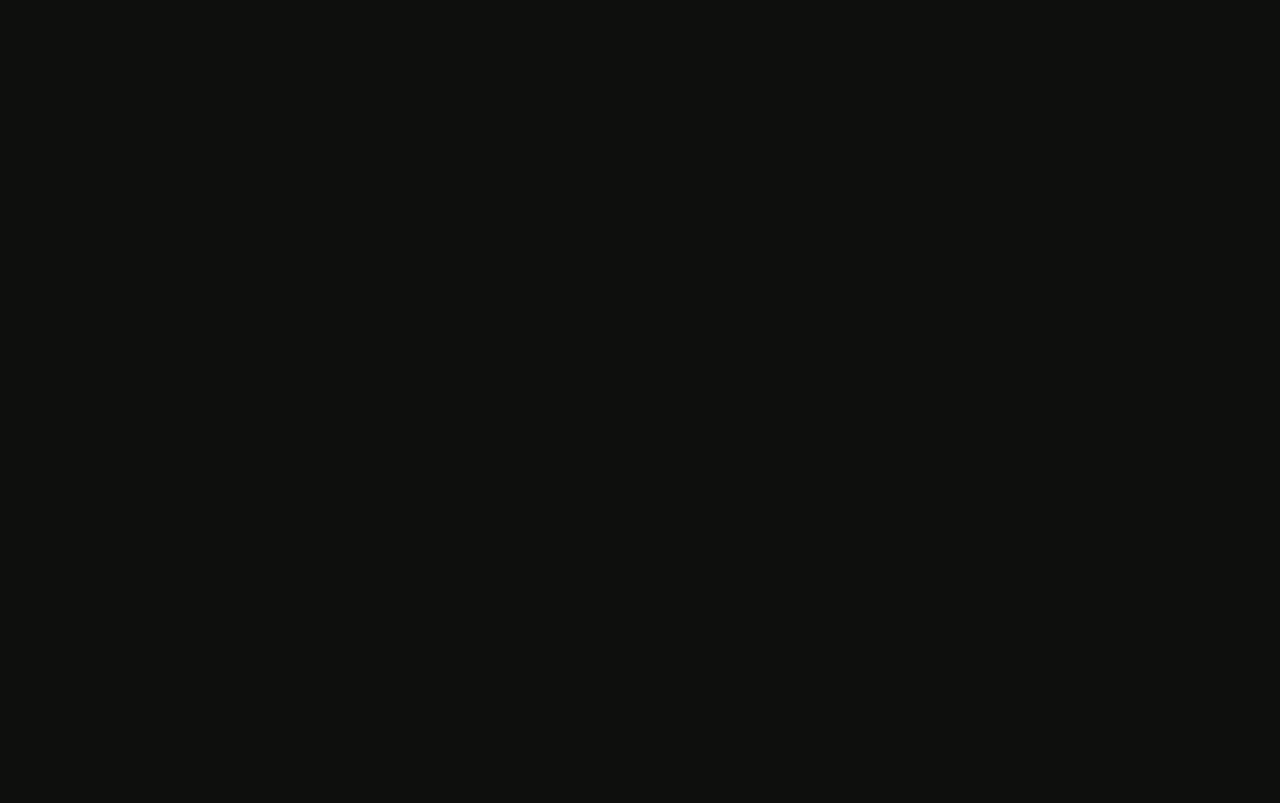
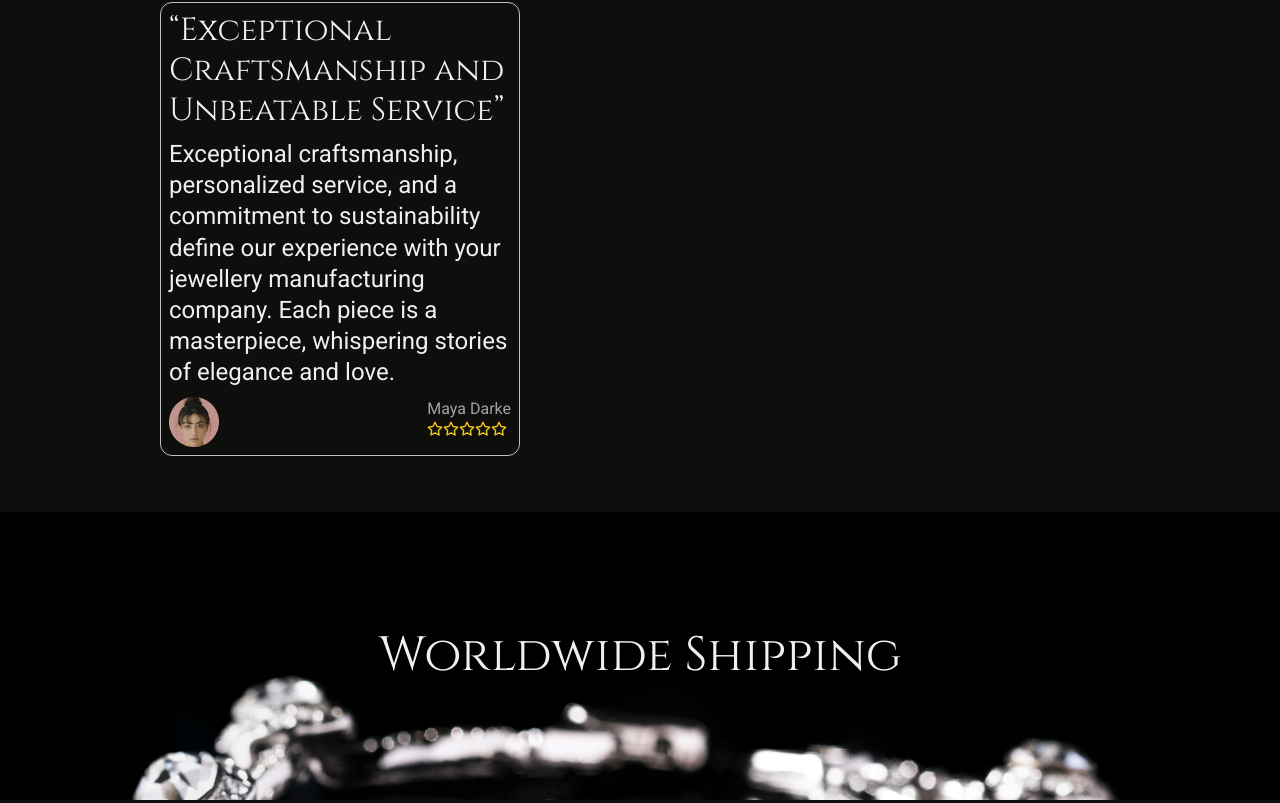
Before and after one commit to LeeCodier/Lux-Platinum-Sales-Funnel-Landing-Page, a Next.js app: page / in a window 1280 px wide. Shown: the part 2497-3300 px from the top of the page. Before the commit the page ends 1957 px from the top, so only its background shows below. Built offline with nearby package versions, Linux system fonts and the light colour scheme.

Commit message:
added parralax and testimonials basic layout

```diff
--- a/src/app/page.tsx
+++ b/src/app/page.tsx
@@ -5,6 +5,8 @@ import {
   Product1,
   Product2,
   Index,
+  Testimonials,
+  Parallax,
 } from "@/components";
 import "./globals.css";
 export default function Home() {
@@ -15,6 +17,9 @@ export default function Home() {
       <Product1 />
       <Product2 />
       <Index />
+      <Testimonials />
+      <Parallax />
+      <HowItWorks />
     </main>
   );
 }
--- /dev/null
+++ b/src/components/Parallax.tsx
@@ -0,0 +1,9 @@
+export const Parallax = () => {
+  return (
+    <div className="w-screen bg-fixed bg-[url('/parallax_img.jpg')] bg-cover flex items-center justify-center h-52 md:h-72">
+      <div className="font-heading  text-4xl sm:text-5xl leading-tight">
+        Worldwide Shipping
+      </div>
+    </div>
+  );
+};
--- /dev/null
+++ b/src/components/Testimonials.tsx
@@ -0,0 +1,36 @@
+import Image from "next/image";
+import { testimonials } from "@/constants";
+import { Star } from "lucide-react";
+
+export const Testimonials = () => {
+  return (
+    <div className="layout">
+      <div className=" w-full flex  flex-wrap gap-y-6 justify-between">
+        {testimonials.map((t, index) => {
+          return (
+            <div
+              key={index}
+              className="flex  h-max sm:max-w-[340px] lg:max-w-[360px] flex-col p-2 gap-y-2 rounded-xl border border-secondary"
+            >
+              <div className="heading-text">{t.header}</div>
+              <div className="body">{t.content}</div>
+              <div className="flex w-full justify-between ">
+                <Image alt="reviewer name" src={t.cimg} />
+                <div className="flex flex-col">
+                  <div className="text-[16px] text-text_gray">{t.cname}</div>
+                  <div className="flex just  text-yellow-400">
+                    <Star width={16} height={16} strokeWidth={2} />
+                    <Star width={16} height={16} strokeWidth={2} />
+                    <Star width={16} height={16} strokeWidth={2} />
+                    <Star width={16} height={16} strokeWidth={2} />
+                    <Star width={16} height={16} strokeWidth={2} />
+                  </div>
+                </div>
+              </div>
+            </div>
+          );
+        })}
+      </div>
+    </div>
+  );
+};
--- a/src/components/carousel/Index.tsx
+++ b/src/components/carousel/Index.tsx
@@ -1,6 +1,5 @@
 "use client";
 import React from "react";
-import ReactDOM from "react-dom/client";
 import EmblaCarousel from "./EmblaCarousel";
 import { EmblaOptionsType } from "embla-carousel";
 import { ProductCarousel } from "@/constants";
--- a/src/components/index.ts
+++ b/src/components/index.ts
@@ -5,6 +5,19 @@ import { WhyUs } from "./WhyUs";
 import { HowItWorks } from "./HowItWorks";
 import { Product1 } from "./Product1";
 import { Product2 } from "./Product2";
-import { Index } from "./carousel";
+import { Index } from "./carousel/Index";
+import { Testimonials } from "./Testimonials";
+import { Parallax } from "./Parallax";
 
-export { Index, Header, NavBar, CTA, WhyUs, HowItWorks, Product1, Product2 };
+export {
+  Parallax,
+  Testimonials,
+  Index,
+  Header,
+  NavBar,
+  CTA,
+  WhyUs,
+  HowItWorks,
+  Product1,
+  Product2,
+};
--- a/src/constants/index.tsx
+++ b/src/constants/index.tsx
@@ -126,7 +126,6 @@ export const testimonials = [
     header: "“Exceptional Craftsmanship and Unbeatable Service”",
     content:
       "As a jewellery enthusiast and business owner, I’ve had the pleasure of working with many jewellery manufacturers. However, my experience with Luxe Platinum stands out as truly remarkable.",
-
     cname: "Dan Polas",
     cimg: DanPolas,
   },
@@ -143,7 +142,7 @@ export const testimonials = [
     content:
       "Exceptional craftsmanship, personalized service, and a commitment to sustainability define our experience with your jewellery manufacturing company. Each piece is a masterpiece, whispering stories of elegance and love.",
     cname: "Maya Darke",
-    cimg: HannahMerkil,
+    cimg: MayaDarke,
   },
 ];
 
@@ -214,9 +213,9 @@ export const lp_services = {
 };
 
 export const ProductCarousel = [
-  <div className="  w-full h-full">placedholderf 1</div>,
-  <div className="w-full h-full">placeholderf 2</div>,
-  <div className="w-full h-full">placeholder 3</div>,
-  <div className="w-full h-full">placeholder 4</div>,
-  <div className="w-full h-full">placeholder 5</div>,
+  <div className=" hover:cursor-pointer w-full h-full">placedholderf 1</div>,
+  <div className="w-full h-full hover:cursor-pointer">placeholderf 2</div>,
+  <div className="w-full h-full hover:cursor-pointer">placeholder 3</div>,
+  <div className="w-full h-full hover:cursor-pointer">placeholder 4</div>,
+  <div className="w-full h-full hover:cursor-pointer">placeholder 5</div>,
 ];
```
Also changed, not shown: public/parallax_img.jpg (added).
